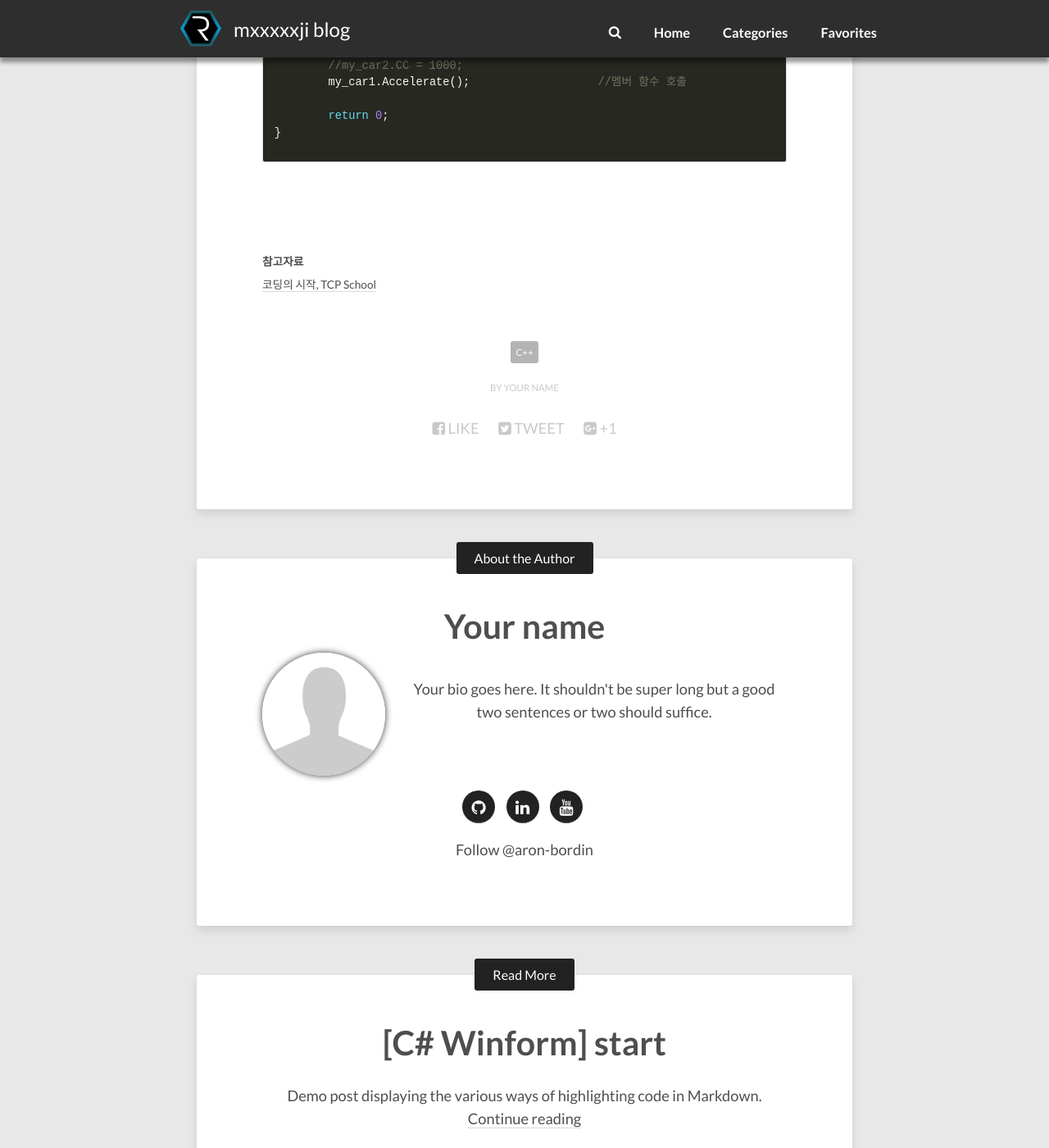
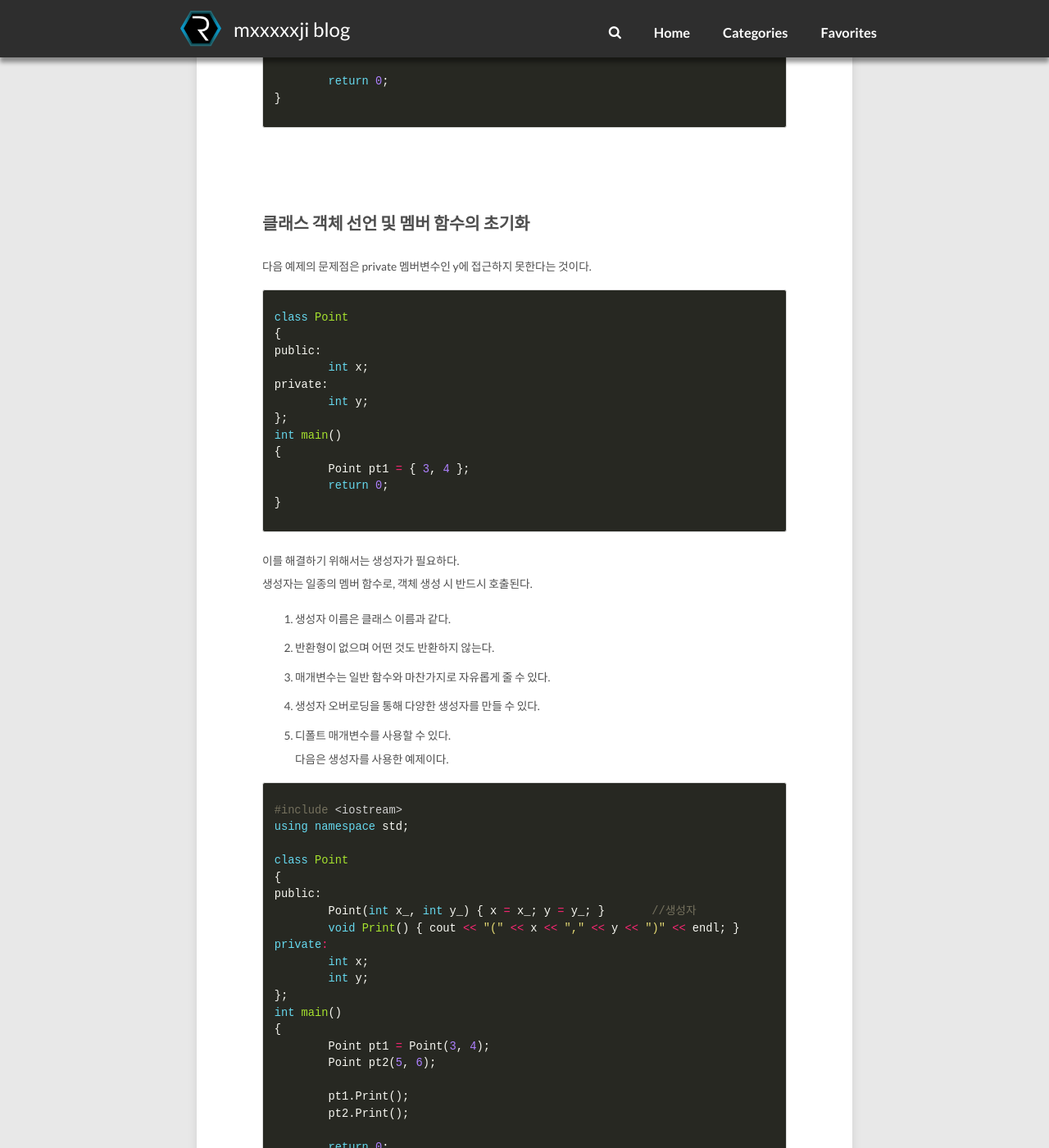
Before and after one commit to mxxxxxji/Mxxxxxji.github.io, a Jekyll site: the page built from _posts/2020-03-12-C++-20.클래스-post.md, in a window 1280 px wide and 1400 px high, scrolled down 3350 px. Shown: the whole window at 82% size. Built offline with Jekyll 4.4.1, drawn with Linux system fonts in a browser that asks for light colours; nearby versions of some CDN libraries; comment, search, counter and statistics services are not loaded; some of the changed text lies outside the part shown.

Commit message:
Update 2020-03-12-C++-20.클래스-post.md

```diff
--- a/_posts/2020-03-12-C++-20.클래스-post.md
+++ b/_posts/2020-03-12-C++-20.클래스-post.md
@@ -32,7 +32,6 @@ C++에서는 이러한 클래스를 가지고 객체 지향 프로그램을 작
 3. 정보은닉(data hiding)
 4. 상속성(inheritance)
 5. 다형성(polymorphism)
-
 <br/>
 <br/>
 
@@ -108,6 +107,60 @@ int main()
 
 <br/>
 <br/>
+
+## 클래스 객체 선언 및 멤버 함수의 초기화
+다음 예제의 문제점은 private 멤버변수인 y에 접근하지 못한다는 것이다.
+{% highlight cpp %}
+class Point
+{
+public:
+	int x;
+private:
+	int y;
+};
+int main()
+{
+	Point pt1 = { 3, 4 };
+	return 0;
+}
+{% endhighlight %}
+
+이를 해결하기 위해서는 생성자가 필요하다.
+생성자는 일종의 멤버 함수로, 객체 생성 시 반드시 호출된다.
+1. 생성자 이름은 클래스 이름과 같다.
+2. 반환형이 없으며 어떤 것도 반환하지 않는다.
+3. 매개변수는 일반 함수와 마찬가지로 자유롭게 줄 수 있다.
+4. 생성자 오버로딩을 통해 다양한 생성자를 만들 수 있다.
+5. 디폴트 매개변수를 사용할 수 있다.
+<br/>
+다음은 생성자를 사용한 예제이다.
+
+{% highlight cpp %}
+#include <iostream>
+using namespace std;
+
+class Point
+{
+public:
+	Point(int x_, int y_) { x = x_; y = y_; }	//생성자
+	void Print() { cout << "(" << x << "," << y << ")" << endl; }
+private:
+	int x;
+	int y;
+};
+int main()
+{
+	Point pt1 = Point(3, 4);
+	Point pt2(5, 6);
+
+	pt1.Print();
+	pt2.Print();
+
+	return 0;
+}
+{% endhighlight %}
+<br/>
+<br/>
 <br/>
 **참고자료**<br/>
 [코딩의 시작, TCP School](http://tcpschool.com/cpp/cpp_class_intro)
```
